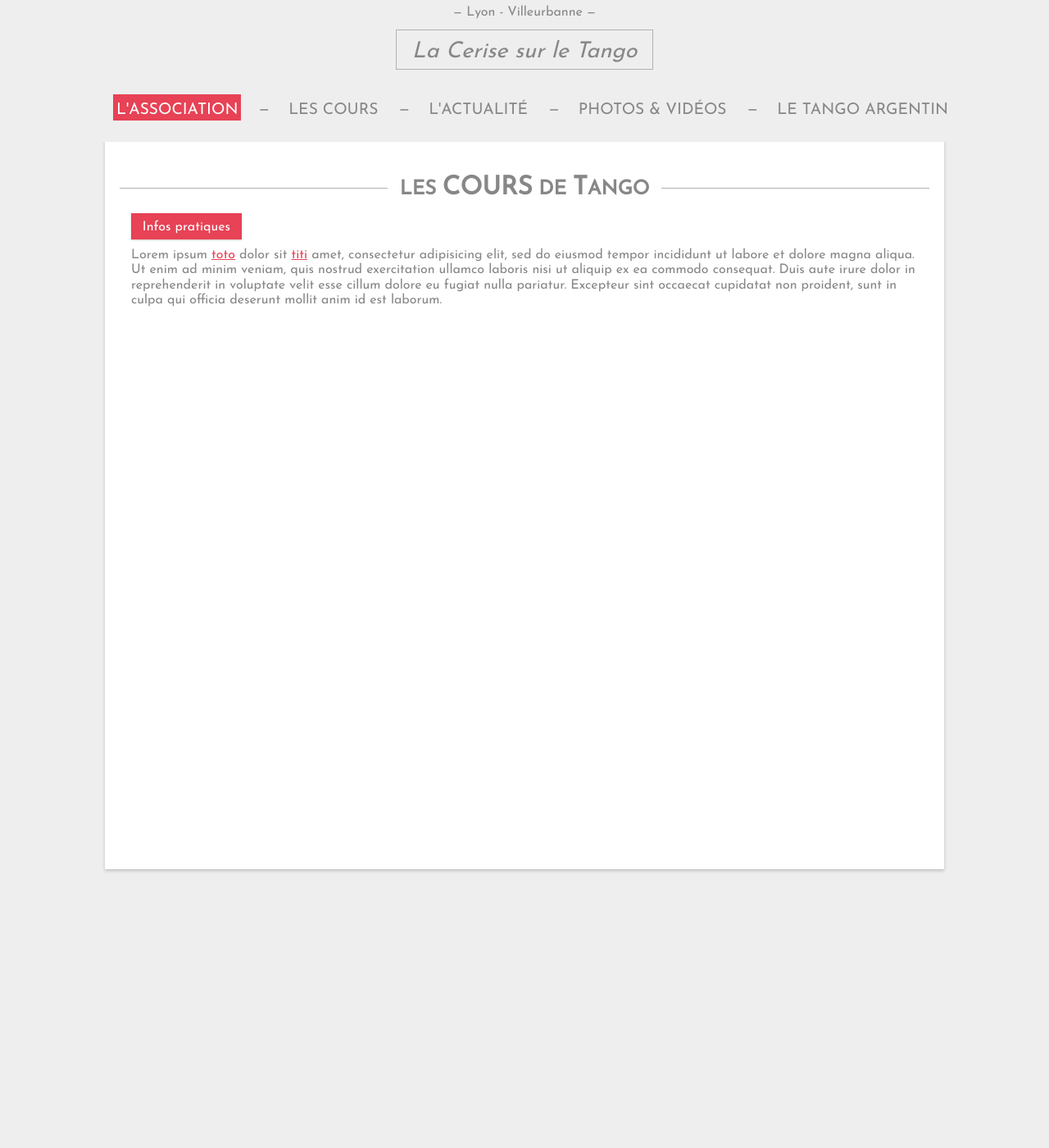
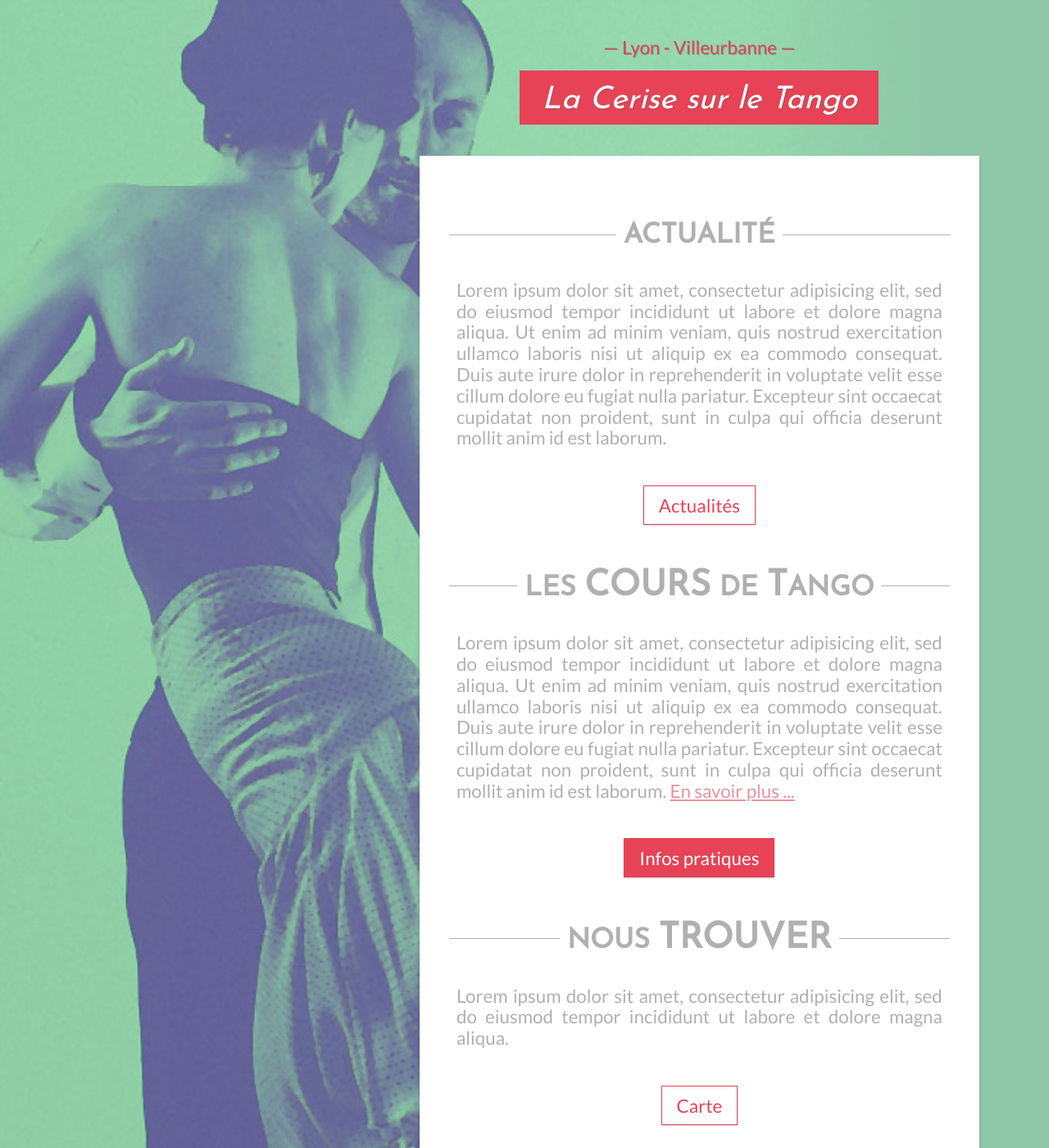
Before and after one commit to lacerisesurletango/lacerisesurletango.github.io, a Jekyll site: the page built from index.html, in a window 1280 px wide and 1400 px high. Shown: the whole window at 82% size. Built offline with Jekyll 4.4.1, drawn with Linux system fonts in a browser that asks for light colours; some of the changed text lies outside the part shown.

Commit message:
page d'accueil responsive

```diff
--- a/_includes/footer.html
+++ b/_includes/footer.html
@@ -1,6 +1,8 @@
 <footer>
-
-
+<h2>&copy; La Cerise sur le Tango</h2>
+<p>
+  Cours de tango argentin à Lyon Villeurbanne. <br /> <a href="https://www.facebook.com/lacerisesurletangolyon">Facebook</a>
+</p>
 </footer>
 
 <script>
--- a/_includes/head.html
+++ b/_includes/head.html
@@ -7,7 +7,7 @@
   <meta name="description" content="{% if page.excerpt %}{{ page.excerpt | strip_html }}{% else %}{{ site.description }}{% endif %}">
 
   <link rel="stylesheet" href="/css/normalize.css">
-  <link href="https://fonts.googleapis.com/css?family=Josefin+Sans" rel="stylesheet">
+  <link href="https://fonts.googleapis.com/css?family=Josefin+Sans|Lato" rel="stylesheet">
   <link rel="stylesheet" href="/css/main.css">
 
   <link rel="alternate" type="application/rss+xml" title="{{ site.title }}" href="/feed.xml">
--- a/_includes/header.html
+++ b/_includes/header.html
@@ -7,11 +7,11 @@
 
   <nav>
     <ul id="menu" class="">
-      <li><a href="/" {% if page.url == '/'%} class="actif" {% endif %}>L'association</a></li>
-      <li><a href="">Les cours</a></li>
-      <li><a href="">L'actualité</a></li>
-      <li><a href="">Photos &amp Vidéos</a></li>
-      <li><a href="">Le tango Argentin</a></li>
+      <li><a href="/association.html" {% if page.url == '/association.html'%} class="actif" {% endif %}>L'association</a></li>
+      <li><a href="/cours.html"  {% if page.url == '/cours.html'%} class="actif" {% endif %}>Les cours</a></li>
+      <li><a href="/actualite.html"  {% if page.url == '/actualite.html'%} class="actif" {% endif %}>L'actualité</a></li>
+      <li><a href="/photos-videos.html"  {% if page.url == '/photos-videos.html'%} class="actif" {% endif %}>Photos &amp; Vidéos</a></li>
+      <li><a href="/le-tango-argentin.html"  {% if page.url == '/le-tango-argentin.html'%} class="actif" {% endif %}>Le tango Argentin</a></li>
     </ul>
   </nav>
 </header>
--- /dev/null
+++ b/_layouts/accueil.html
@@ -0,0 +1,25 @@
+<!DOCTYPE html>
+<html lang=fr id="accueil">
+
+  {% include head.html %}
+
+  <body>
+
+<div id="accueil-logo">
+  <div id="lyonvill">— Lyon - Villeurbanne —</div>
+  <a href="/"><h1 class="logo" id="logo_red">La Cerise sur le Tango</h1></a>
+</div>
+
+
+    <div class="container" id="flyer">
+      {{ content }}
+    </div>
+
+    <p id="minimenu">
+      <a href="/association.html">L'association</a>  — <a href="/photos-videos.html">Photos &amp; Vidéos</a>  — <a href="/le-tango-argentin.html">Le tango argentin</a>  — <a href="/contact.html">Contact</a>
+    </p>
+    {% include footer.html %}
+
+  </body>
+
+</html>
--- a/_layouts/default.html
+++ b/_layouts/default.html
@@ -6,9 +6,9 @@
   <body>
 
     {% include header.html %}
-
+    <div class="container" id="flyer">
         {{ content }}
-
+    </div>
     {% include footer.html %}
 
   </body>
--- a/css/main.css
+++ b/css/main.css
@@ -10,7 +10,11 @@ html {
 body {
   color:#878787; /*gris foncé*/
   background-color: #EEEEEE; /*gris clair*/
-  font-family: 'Josefin Sans', sans-serif;
+  font-family: 'Lato', sans-serif;
+}
+
+h1,h2,h3,h4,h5 {
+  font-family: 'Josefin Sans','Lato',  sans-serif;
 }
 
 a {
@@ -23,6 +27,48 @@ p a:visited {
 
 a:active {
   box-shadow: 0 0 0 0; /*Supprime l'ombre des boutons cliquables*/
+}
+
+p {
+  text-align: justify;
+}
+
+/*-------Page d'accueil---------*/
+#accueil {
+  background-color: #8EC8A8; /*vert amande*/
+  background-image: url(../img/accueil.jpg);
+  background-size: contain;
+  background-repeat: no-repeat;
+  background-position: top left;
+  background-attachment: fixed;
+}
+#accueil body {
+  background-color: transparent;
+  color:#E74255;
+  font-size: 1.4rem;
+  text-align:center;
+  padding-top: 2em;
+  text-shadow: 1px 1px 0 rgba(100,100,100, 0.5); /*augmente la lisibilité des textes rouges sur fond vert*/
+}
+
+#accueil .container {
+  margin: 1em auto; /*marges différentes des pages avec menu*/
+  text-shadow: none;
+  color:#B0B0B0;
+}
+
+#minimenu {
+  text-align: center;
+}
+
+#minimenu a, #minimenu a:visited{
+  font-weight: bold;
+  text-decoration: none;
+  color:inherit;
+}
+
+#minimenu a:hover {
+  text-decoration: underline;
 }
 
 /*---------- UI elements ----------*/
@@ -48,15 +94,20 @@ a:active {
   background-color: #E74255;
 }
 
+
+
 /* Titres avec lignes sur les côtés */
 
 h2 {
   display: table;
   white-space: nowrap;
   text-transform: uppercase;
+
+  line-height: 1.5em; /*règlage de la hauteur des traits à droite et à gauche*/
 }
 
-h2:before, h2:after {
+
+h2::before, h2::after {
   border-top: 1px solid #B0B0B0;
   content: '';
   display: table-cell;
@@ -65,8 +116,9 @@ h2:before, h2:after {
   width: 45%;
 }
 
-h2:before { right: 1.5%; }
-h2:after { left: 1.5%; }
+
+h2::before { right: 1.5%; }
+h2::after { left: 1.5%; }
 
 /* Pour agrandir des parties de titre avec <em> */
 h2>em {
@@ -77,19 +129,24 @@ h2>em {
 /* boutons */
 
 .btn {
-  color: white;
+  display: inline-block;
   text-decoration: none; /*supprime le soulignage des liens*/
-  background-color: #E74255;
   border:1px solid #E74255;
   padding: 0.5em 0.8em 0.4em 0.8em;
+  margin: 1em;
   box-shadow: 0 1px 2px 0 rgba(0,0,0,0.2);
 }
 
-.btn:hover {
+.btn-red, .btn-white:hover{
+  background-color: #E74255;
+  color: white;
+}
+
+.btn-white, .btn-red:hover{
   background-color: white;
   color:#E74255;
-  border:2px solid #E74255;
 }
+
 #btn_menu {
   float: right;
   padding: 0.4em 0.7em 0.2em 0.7em;
@@ -122,8 +179,7 @@ h2>em {
 
 .container { /* pour le contenu principal */
   background-color: white;
-
-  height: 900px;
+  text-align: center;
 }
 
 #flyer { /*Ombre sur la page d'accueil*/
@@ -140,12 +196,35 @@ header {
   z-index:1;
 }
 
+footer {
+  font-size: 1rem;
+  max-width:400px;
+  margin: auto;
+}
+
+footer p {
+  text-align: center;
+  margin-top: 0;
+}
+
+footer>h2 {
+  font-size: 1em;
+  margin-bottom: 0;
+  text-transform: none;
+}
+
 /* media queries */
-@media (min-width:951px){ /*Encran large : TODO breakpoint à déterminé en fonction du nombre d'item du menu*/
+@media (min-width:951px){ /*Encran large : TODO breakpoint à déterminer en fonction du nombre d'item du menu*/
+
+/* texte accueil sur la droite */
+#accueil body {
+  width: 66.66%;
+  float:right;
+}
 
 /*Taille du logo*/
 h1 {
-  font-size: 1.7rem;
+  font-size: 1.7em;
 }
 
 /* Menu écran large */
@@ -153,18 +232,20 @@ h1 {
   display: none;
 }
 
+
 #menu li {
   display: inline;
 }
 
-#menu li:before {
+#menu li::before {
   content:"—";
   padding-right: 1em;
   padding-left: 1em;
   margin-left: -4px; /*décalage d'origine inconnue*/
+  padding-bottom: 1em;
 }
 
-#menu li:first-of-type:before {
+#menu li:first-of-type::before {
   content:"";
   padding-left: 0;
   margin-left: 0;
@@ -185,13 +266,29 @@ header {
 
 @media (max-width:950px) {
 
+  #accueil {
+    background-attachment: scroll;
+  }
+
+  #accueil-logo {
+
+    font-size: 1.7em;
+    text-align: center;
+    overflow: hidden;
+  }
+
+  #accueil-logo .logo {
+    margin: 20% 10% 20% 10%;
+    float: right;
+  }
+
   header {
     font-size: 1.3rem;
   }
 
   .logo {
     float:left;
-    font-size:inherit;
+    font-size: inherit;
   }
   #lyonvill {
     display: none;
@@ -222,3 +319,16 @@ header {
   }
 
 }
+
+
+@media (max-width:460px) {
+
+  h2 {
+    white-space: normal; /*retour à la ligne des titres trop longs*/
+  }
+
+  footer h2 {
+    white-space: nowrap;
+  }
+
+}
--- a/index.html
+++ b/index.html
@@ -1,13 +1,27 @@
 ---
-layout: default
+layout: accueil
 ---
-<div class="container" id="flyer">
-  <h2>Les <em>Cours</em> de <em>T</em>ango</h2>
 
-  <a href="" class=btn>Infos pratiques</a>
+<h2>Actualité</h2>
 
+<p>
+  Lorem ipsum dolor sit amet, consectetur adipisicing elit, sed do eiusmod tempor incididunt ut labore et dolore magna aliqua. Ut enim ad minim veniam, quis nostrud exercitation ullamco laboris nisi ut aliquip ex ea commodo consequat. Duis aute irure dolor in reprehenderit in voluptate velit esse cillum dolore eu fugiat nulla pariatur. Excepteur sint occaecat cupidatat non proident, sunt in culpa qui officia deserunt mollit anim id est laborum.
+</p>
 
-  <p>
-    Lorem ipsum <a href="/">toto</a> dolor sit <a href="mosd">titi</a> amet, consectetur adipisicing elit, sed do eiusmod tempor incididunt ut labore et dolore magna aliqua. Ut enim ad minim veniam, quis nostrud exercitation ullamco laboris nisi ut aliquip ex ea commodo consequat. Duis aute irure dolor in reprehenderit in voluptate velit esse cillum dolore eu fugiat nulla pariatur. Excepteur sint occaecat cupidatat non proident, sunt in culpa qui officia deserunt mollit anim id est laborum.
-  </p>
-</div>
+<a href="/actualite.html" class="btn btn-white">Actualités</a>
+
+<h2>Les <em>Cours</em> de <em>T</em>ango</h2>
+
+<p>
+  Lorem ipsum dolor sit amet, consectetur adipisicing elit, sed do eiusmod tempor incididunt ut labore et dolore magna aliqua. Ut enim ad minim veniam, quis nostrud exercitation ullamco laboris nisi ut aliquip ex ea commodo consequat. Duis aute irure dolor in reprehenderit in voluptate velit esse cillum dolore eu fugiat nulla pariatur. Excepteur sint occaecat cupidatat non proident, sunt in culpa qui officia deserunt mollit anim id est laborum. <a href="">En savoir plus ...</a>
+</p>
+
+<a href="/pratique.html" class="btn btn-red">Infos pratiques</a>
+
+<h2>Nous <em>Trouver</em></h2>
+
+<p>
+  Lorem ipsum dolor sit amet, consectetur adipisicing elit, sed do eiusmod tempor incididunt ut labore et dolore magna aliqua.
+</p>
+
+<a href="/contact.html" class="btn btn-white">Carte</a>
```
Also changed, not shown: actualite.md (added, +7 -0 lines), association.md (added, +7 -0 lines), cours.md (added, +7 -0 lines), le-tango-argentin.md (added, +7 -0 lines), photos-videos.md (added, +7 -0 lines), img/accueil.jpg (added), img/accueil.png (added).
